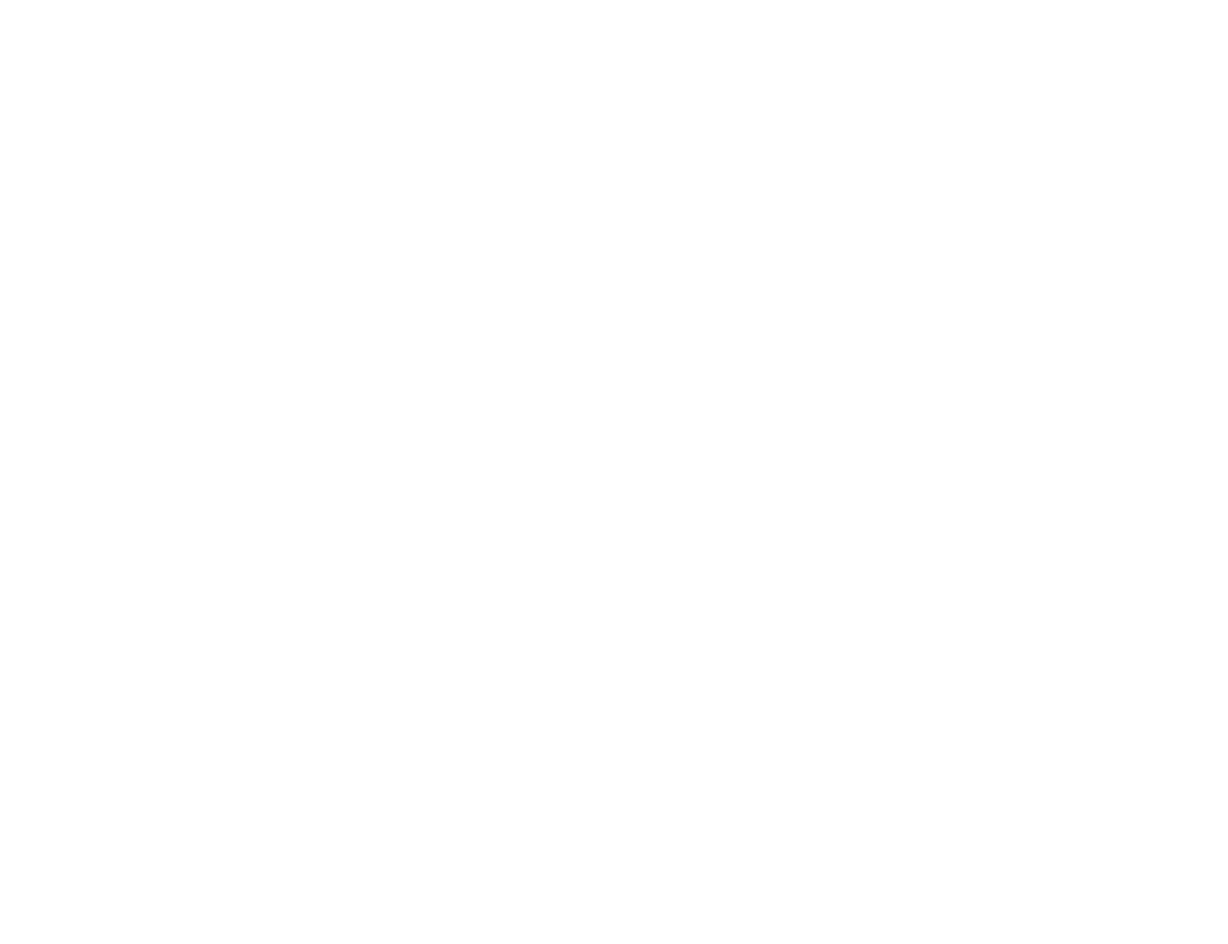
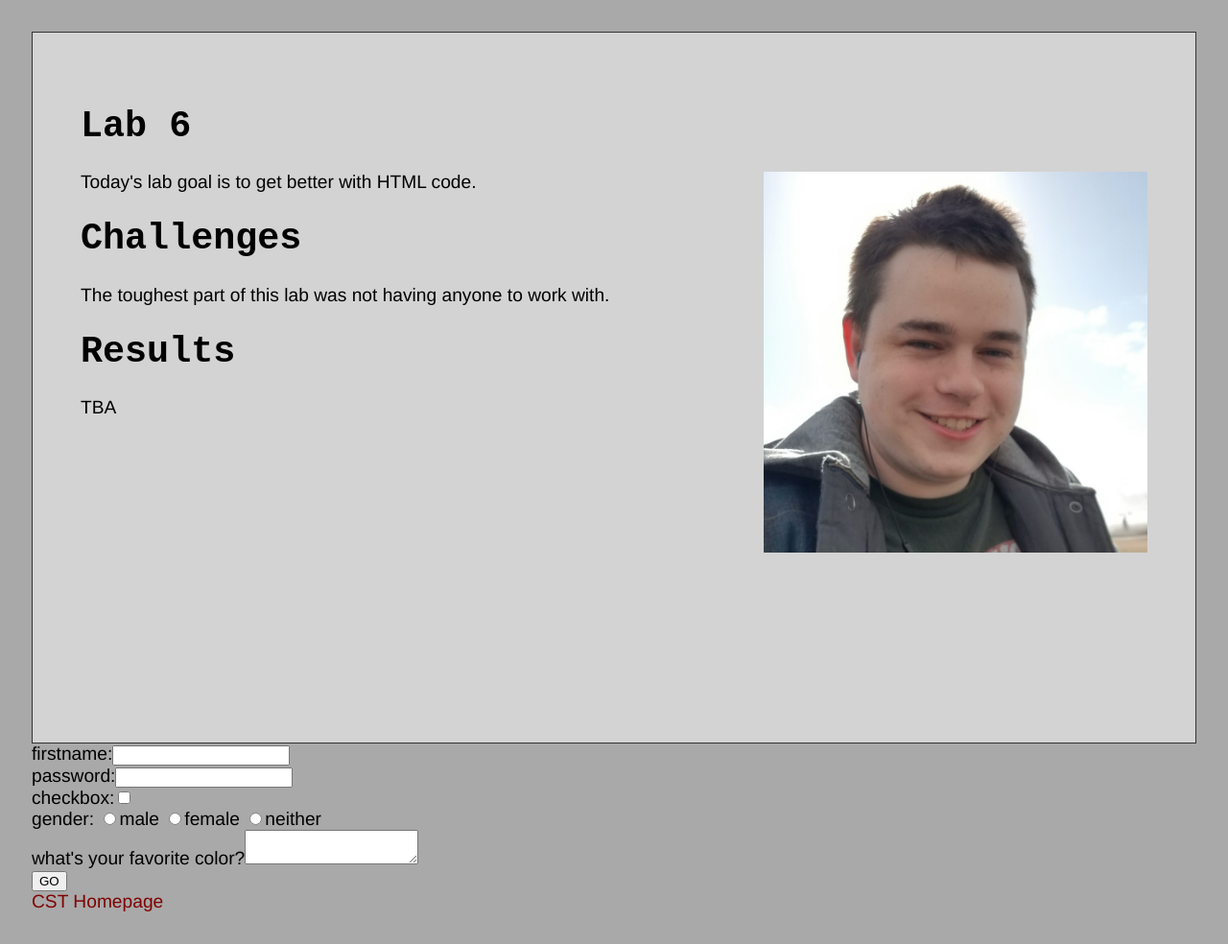
Before and after one commit to jfulton007/cst251, a plain HTML site: page lab6/index.html in a window 1280 px wide. Shown: the whole page at 96% size. Before the commit the page ends 800 px from the top, so only its background shows below. Drawn offline with Linux system fonts and the light colour scheme.

Commit message:
lab 6 update

```diff
--- /dev/null
+++ b/lab6/css/index.css
@@ -0,0 +1,32 @@
+body {
+    font-family: Helvetica, Verdana, Arial, "san serif";
+    background-color: darkgray;
+    padding: 25px;
+    font-size: 120%;
+}
+
+div#content {
+    padding: 50px;
+    background-color: lightgray;
+    border: solid 1px #333333;
+    height: 80vh;
+}
+
+h1, h2, h3 {
+    font-family: "Courier New", monospace;
+}
+
+img {
+    float: right;
+    width: 400px;
+    height: auto;
+}
+
+a {
+    text-decoration: none;
+    color: maroon;
+}
+a:hover {
+    text-decoration: underline;
+    text-decoration-style: wavy;
+}
--- a/lab6/index.html
+++ b/lab6/index.html
@@ -1,11 +1,31 @@
 <!DOCTYPE html>
 <html>
 <head>
-	<title>Lab X - Subject/Topic</title>
-	<link rel="stylesheet" type="text/css" href="../css/site.css">
-	<link rel="stylesheet" type="text/css" href="css/lab.css">
+	<title>Lab 6 - More Complicated HTML</title>
+	<link rel="stylesheet" type="text/css" href="css/index.css">
+
 </head>
 <body>
-
+	<div id="content">
+<h1>Lab 6</h1>
+<img src="img/hellothere.jpg" width=650>
+<p>Today's lab goal is to get better with HTML code.</p>
+<h1>Challenges</h1>
+<p>The toughest part of this lab was not having anyone to work with.</p>
+<h1>Results</h1>
+<p>TBA</p>
+</div>
+<form action="http://google.com/search" method="GET">
+firstname:<input name ="q" type="text"><br>
+password:<input name ="t" type="password"><br>
+checkbox:<input name ="c" type="checkbox"><br>
+gender:
+<label><input name ="m" type="radio" value="male">male</label>
+<label><input name ="m" type="radio" value="female">female</label>
+<label><input name ="m" type="radio" value="neither">neither</label><br>
+what's your favorite color?<textarea name ="o"></textarea><br>
+<input type="submit" value="GO">
+</form>
+<a href="../index.html">CST Homepage</a>
 </body>
 </html>
```
Also changed, not shown: lab6/css/lab.css (deleted), lab6/img/hellothere.jpg (added), lab6/img/thing1.jpg (deleted).
